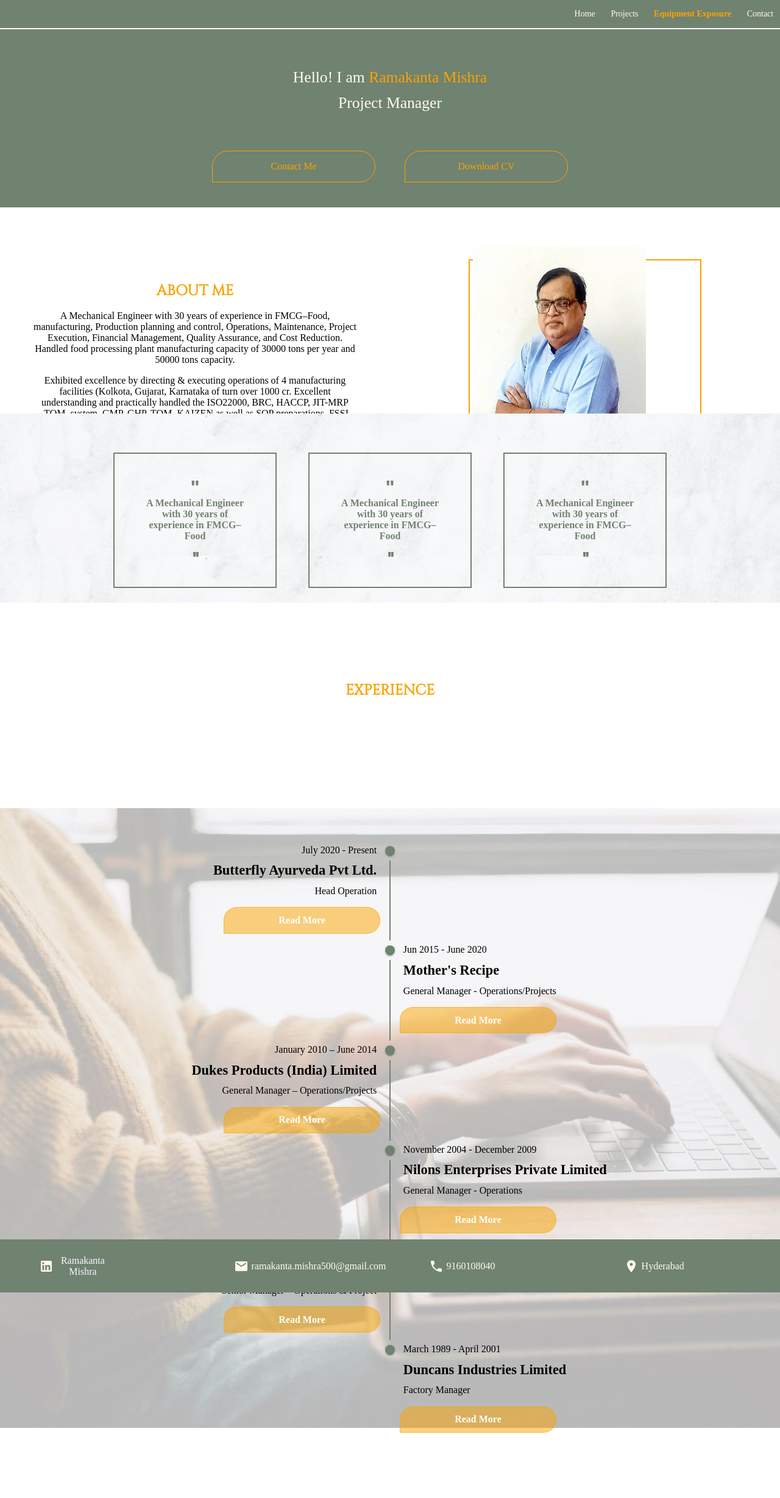
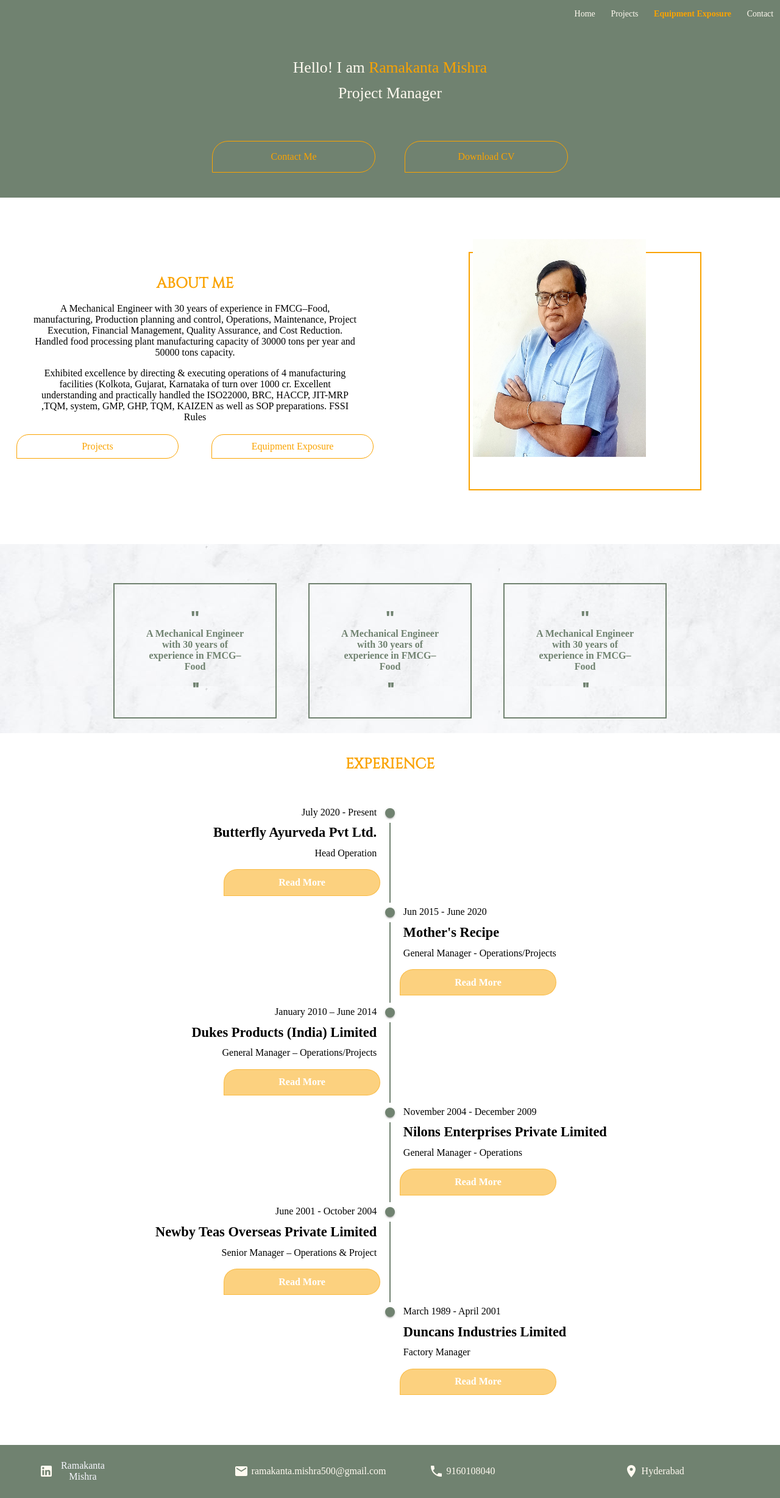
Before and after one commit to Smriti95/ramakanta_mishra, a React (Create React App) app: page /ramakanta_mishra/equipment in a window 1280 px wide. Shown: the whole page at 61% size. Before the commit the page ends 2383 px from the top, so only its background shows below. Built offline with nearby package versions, Linux system fonts and the light colour scheme; the HTML template or start-up script is replaced by a standard one; a web font is replaced by a local one.

Commit message:
css change for home page

```diff
--- a/src/Components/Footer/Footer.css
+++ b/src/Components/Footer/Footer.css
@@ -1,8 +1,8 @@
 .footerHome{
-    position: absolute;
+    /* position: absolute; */
     background-color: #708270;
-    width: 100%;
-    top: 175rem;
+    /* width: 100%;
+    top: 175rem; */
 }
 
 .footerItem {
@@ -39,9 +39,9 @@
 }
 
 @media only screen and (min-width: 375px){
-    .footerHome {
+    /* .footerHome {
         top: 176rem;
-    }
+    } */
 
     .footerProject {
         top: 184rem;
@@ -63,9 +63,9 @@
 }
 
 @media only screen and (max-width: 320px){
-    .footerHome {
+    /* .footerHome {
         top: 186rem;
-    }
+    } */
 
     .footerProject {
         top: 177rem;
@@ -77,9 +77,9 @@
 }
 
 @media only screen and (min-width: 768px) and (max-width: 999px){
-    .footerHome {
+    /* .footerHome {
         top: 119.5rem;
-    }
+    } */
 
     .footerProject {
         top: 80rem;
@@ -91,9 +91,9 @@
 }
 
 @media only screen and (min-width: 1000px) and (max-width: 1365px){
-    .footerHome {
+    /* .footerHome {
         top: 127rem;
-    }
+    } */
 
     .footerProject {
         top: 82rem;
@@ -101,9 +101,9 @@
 }
 
 @media only screen and (min-height: 1366px){
-    .footerHome {
+    /* .footerHome {
         top: 129rem;
-    }
+    } */
 
     .footerEquipment {
         top: 84rem;
@@ -115,9 +115,9 @@
         padding: 2% 0% 2% 8%;
     }
 
-    .footerHome {
+    /* .footerHome {
         top: 143rem;
-    }
+    } */
 
     .footerProject {
         top: 90rem;
@@ -129,9 +129,9 @@
 }
 
 @media only screen and (min-width: 1367px){
-    .footerHome {
+    /* .footerHome {
         top: 146rem;
-    }
+    } */
 
     .footerItem {
         padding: 1% 0% 1% 8%;
--- a/src/Pages/Home/ExperienceTimeline.css
+++ b/src/Pages/Home/ExperienceTimeline.css
@@ -5,7 +5,7 @@
 }
 
 .timelineMainContainer{
-    position: absolute;
+    position: relative;
     top: 4%;
     width: 100%;
 }
@@ -17,11 +17,13 @@
     justify-content: center;
     align-items: center;
     width: 96%;
-    margin-top: -240%;
+    /* margin-top: -240%; */
     font-size: 24px;
     color: rgba(250, 163, 0, 100%);
     font-family: 'Cinzel', serif;
     font-weight: bold;
+    position: relative;
+    margin-top: -3%;
 }
 
 .timelineCloseIcon{
@@ -29,6 +31,19 @@
     right: 3%;
     top: 1%;
     font-size: 27px !important;
+}
+
+.timelineCloseIcon:hover{
+    animation: timelinecloseIconAnimation 0.5s ease-in forwards;
+}
+
+@keyframes timelinecloseIconAnimation {
+    0%{
+        transform: rotate(0);
+    }
+    100%{
+        transform: rotate(360deg);
+    }
 }
 
 .experienceTimelineModal {
@@ -43,9 +58,9 @@
 }
 
 @media only screen and (min-width: 411px){
-    .timelineHeading {
+    /* .timelineHeading {
         margin-top: -210%;
-    }
+    } */
 }
 
 @media only screen and (max-width: 320px){
@@ -53,21 +68,21 @@
         height: 1000px;
     }
 
-    .timelineHeading {
+    /* .timelineHeading {
         margin-top: -314%;
-    }
+    } */
 }
 
 @media only screen and (min-width: 375px) and (max-width:410px){
-    .timelineHeading {
+    /* .timelineHeading {
         margin-top: -231%;
-    }
+    } */
 }
 
 @media only screen and (min-width: 768px){
-    .timelineHeading {
+    /* .timelineHeading {
         margin-top: -123%;
-    }
+    } */
 
     .timelineImage {
         height: 91%;
@@ -88,9 +103,9 @@
         height: 127%;
     }
 
-    .timelineHeading {
+    /* .timelineHeading {
         margin-top: -98%;
-    }
+    } */
 
     .timelineCloseIcon {
         position: absolute;
@@ -105,9 +120,9 @@
         height: 74%;
     }
 
-    .timelineHeading {
+    /* .timelineHeading {
         margin-top: -101%;
-    }
+    } */
 }
 
 @media only screen and (min-width: 1366px){
@@ -115,9 +130,9 @@
         height: 111%;
     }
 
-    .timelineHeading {
+    /* .timelineHeading {
         margin-top: -85%;
-    }
+    } */
 
     .timelineCloseIcon{
         position: absolute;
@@ -133,7 +148,7 @@
     }
 
     .timelineHeading {
-        margin-top: -82.5%;
+        /* margin-top: -82.5%; */
         font-size: 2rem;
     }
 }
--- a/src/Pages/Home/ExperienceTimeline.js
+++ b/src/Pages/Home/ExperienceTimeline.js
@@ -23,7 +23,7 @@
 
     return (
         <React.Fragment>
-            <img src={timelineImage} className="timelineImage"/>
+            {/* <img src={timelineImage} className="timelineImage"/> */}
             <div className="timelineHeading">EXPERIENCE</div>
             <div className="timelineMainContainer">
                 <Timeline openModal={openModal} selectCompany={selectCompanyHandler}/>
--- a/src/Pages/Home/Home.css
+++ b/src/Pages/Home/Home.css
@@ -1,11 +1,11 @@
 .introSection{
-    top: 4rem;
-    position: absolute;
+    /* top: 4rem;
+    position: absolute; */
     background-color: #708270;
-    width: 100%;
+    /* width: 100%; */
 }
 
-.aboutMe {
+/* .aboutMe {
     position: absolute;
     width: 100%;
     margin-top: 87%;
@@ -134,4 +134,14 @@
     .experienceTimeline {
         margin-top: 84%;
     }
+} */
+
+.homeGridContainer{
+    position: relative;
+    top: 2rem;
 }
+
+.gridItem{
+    position: relative;
+    margin-top: 3rem !important;
+}
--- a/src/Pages/Home/Home.js
+++ b/src/Pages/Home/Home.js
@@ -1,4 +1,5 @@
 import React from 'react'
+import Grid from '@material-ui/core/Grid';
 
 import Header from '../../Components/Header/Header'
 import IntroSection from './IntroSection'
@@ -9,22 +10,34 @@
 import './Home.css'
 
 const Home = () => {
-    return(
+    return (
         <React.Fragment>
             <Header />
+            <Grid container className="homeGridContainer">
+                <Grid item xs={12} sm={12} lg={12}>
                     <div className="introSection">
                         <IntroSection />
                     </div>
+                </Grid>
+                <Grid item xs={12} sm={12} lg={12} className="gridItem">
                     <div className="aboutMe">
                         <AboutMe />
                     </div>
+                </Grid>
+                <Grid item xs={12} sm={12} lg={12} className="gridItem">
                     <div className="statistics">
                         <StatisticsBar />
                     </div>
+                </Grid>
+                <Grid item xs={12} sm={12} lg={12} className="gridItem">
                     <div className="experienceTimeline">
                         <ExperienceTimeline />
                     </div>
-            <Footer footerClass="footerHome"/>
+                </Grid>
+                <Grid item xs={12} sm={12} lg={12} className="gridItem">
+                    <Footer footerClass="footerHome" />
+                </Grid>
+            </Grid>
         </React.Fragment>
     )
 }
--- a/src/Pages/Projects/Projects.css
+++ b/src/Pages/Projects/Projects.css
@@ -54,6 +54,19 @@
     font-size: 34px !important;
 }
 
+.closeIcon:hover{
+    animation: closeIconAnimation 0.5s ease-in forwards;
+}
+
+@keyframes closeIconAnimation {
+    0%{
+        transform: rotate(0);
+    }
+    100%{
+        transform: rotate(360deg);
+    }
+}
+
 .backArrow{
     float: left;
     position: absolute;
@@ -97,6 +110,38 @@
     .projectModal{
         width: 80%;
         height: 80%
+    }
+
+    .forwardArrow:hover{
+        animation: forwardArrowAnimation 1s ease-in forwards;
+    }
+
+    @keyframes forwardArrowAnimation {
+        0%{
+            transform: translateX(0);
+        }
+        50%{
+            transform: translateX(20px);
+        }
+        100%{
+            transform: translateX(0);
+        }
+    }
+
+    .backArrow:hover{
+        animation: backArrowAnimation 1s ease-in forwards;
+    }
+
+    @keyframes backArrowAnimation {
+        0%{
+            transform: translateX(0);
+        }
+        50%{
+            transform: translateX(-20px);
+        }
+        100%{
+            transform: translateX(0);
+        }
     }
 }
 
--- a/src/Pages/Projects/Projects.js
+++ b/src/Pages/Projects/Projects.js
@@ -24,7 +24,6 @@
         setProjId(id)
         let details = projects.filter(project => project.id === id)
         setCardDetail(details[0])
-        window.scrollTo(0,0)
     }
 
     const onOpenCarousel = value => {
```
Lines whose indentation alone changed are shown as unchanged.
